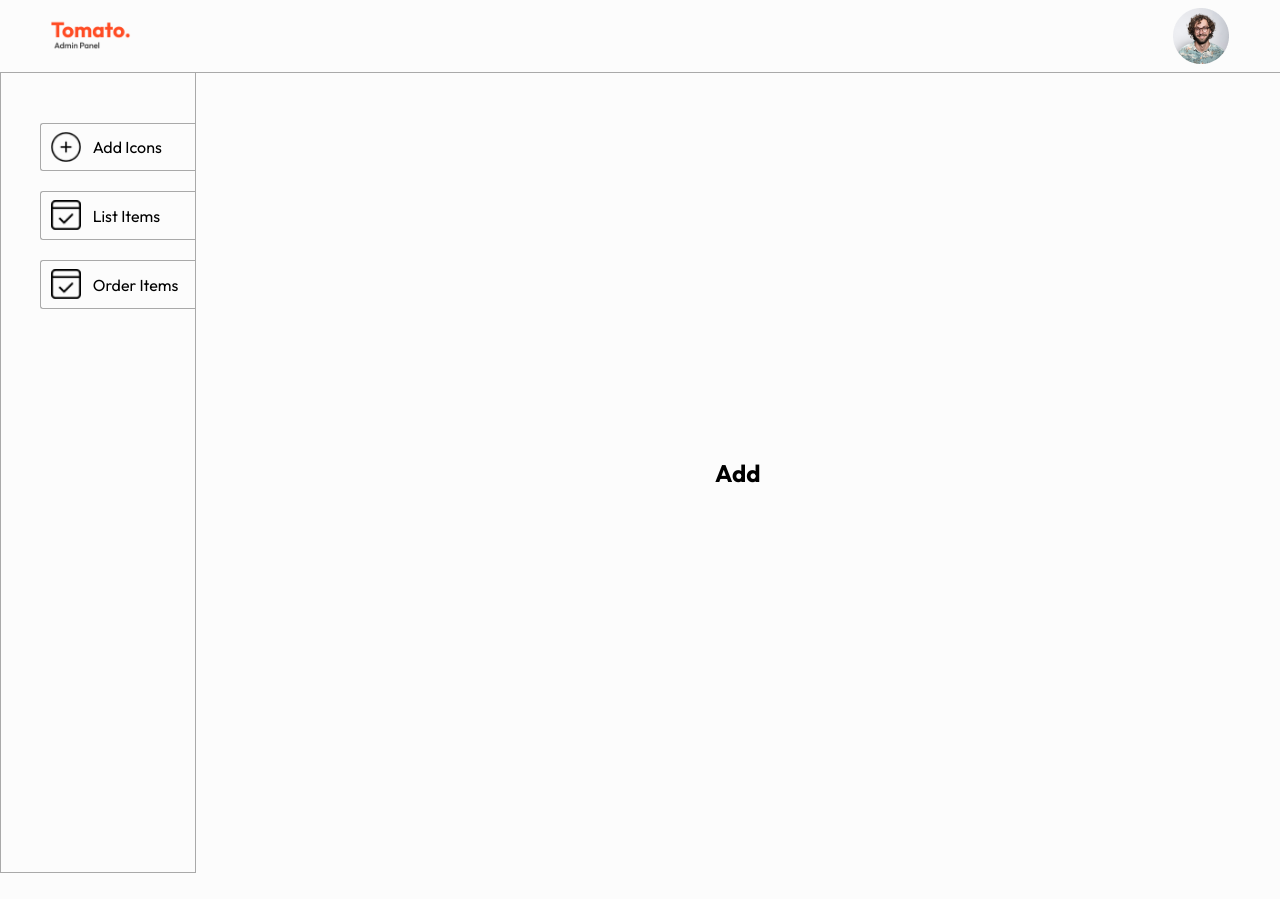
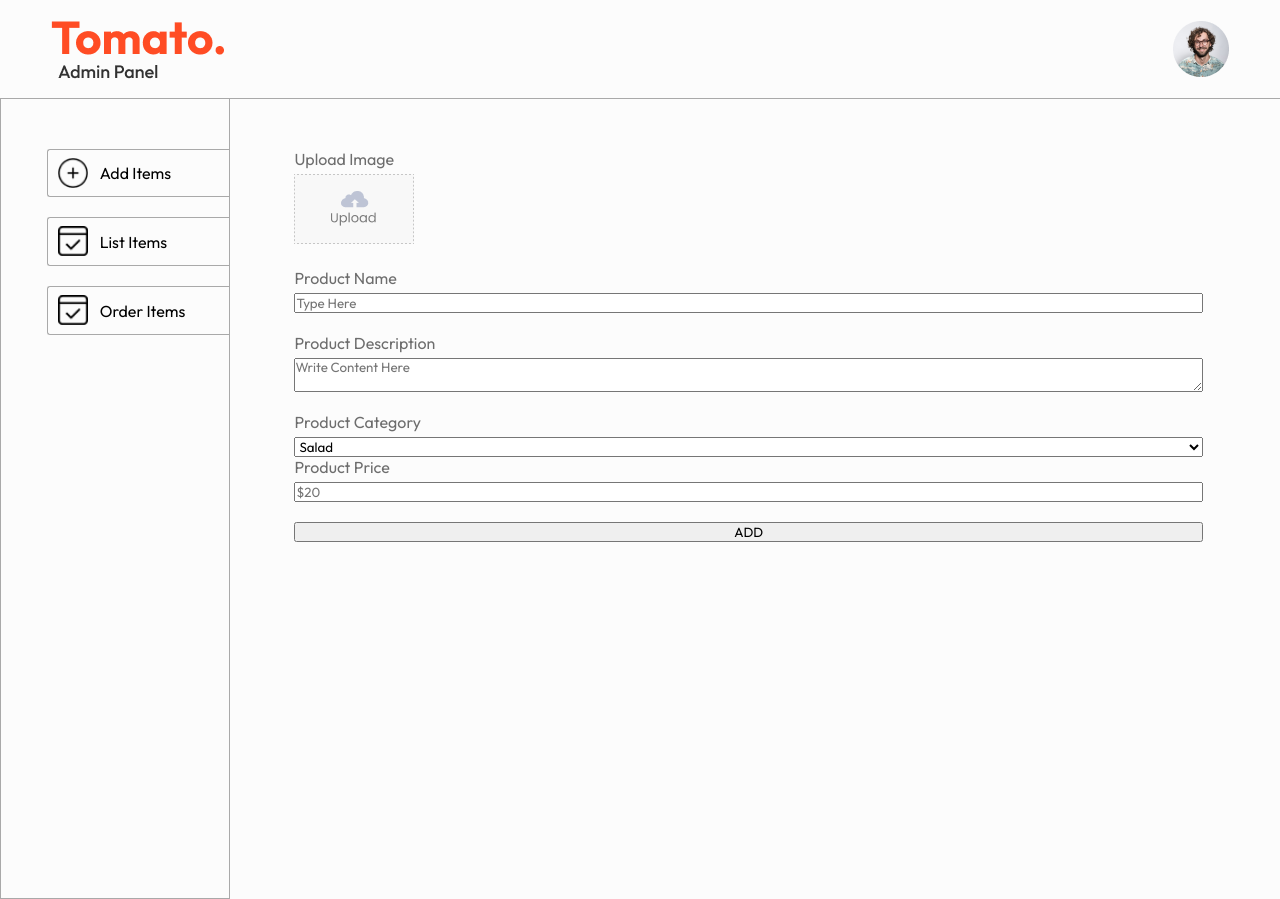
Before and after one commit to Aniket-Maity-22053660/Creating-An-E-commerce-Web-App, a React (Vite) app in the folder FoodNet/admin/vite-project/: page /add in a window 1280 px wide. Before the commit the page ends 873 px from the top, so only its background shows below. Built offline with nearby package versions, Linux system fonts and the light colour scheme; the HTML template or start-up script is replaced by a standard one; a web font is replaced by a local one.

Commit message:
Committed!

```diff
--- a/FoodNet/admin/vite-project/src/App.jsx
+++ b/FoodNet/admin/vite-project/src/App.jsx
@@ -16,7 +16,7 @@
     <hr />
     <div className='app-content'>
       <SideBar/>
-      <div style={{display:"flex",justifyContent:"center", width:"100vw",height:"100vh",  alignItems:"center"}}>
+      <div>
       <Routes>
         <Route path='/add' element={<Add />}/>
         <Route path='/list' element={<List />}/>
--- a/FoodNet/admin/vite-project/src/components/navbar/NavBar.css
+++ b/FoodNet/admin/vite-project/src/components/navbar/NavBar.css
@@ -4,7 +4,7 @@
     align-items:center;
     padding:8px 4%;
 }
-.navbar .logo{
+.navbar .logo img{
     width:max(10%, 80px);
 
 }
--- a/FoodNet/admin/vite-project/src/components/navbar/NavBar.jsx
+++ b/FoodNet/admin/vite-project/src/components/navbar/NavBar.jsx
@@ -7,7 +7,7 @@
     return(
         <div className='navbar'>
 
-            <Link to='/' className='logo'><img className='logo' src={assets.logo} alt='' /></Link>
+            <Link to='/'><img className='logo' src={assets.logo} alt='' /></Link>
             <img clasName='profile' src={assets.profile_image} alt="" />
         </div>
     )
--- a/FoodNet/admin/vite-project/src/components/sidebar/SideBar.css
+++ b/FoodNet/admin/vite-project/src/components/sidebar/SideBar.css
@@ -35,6 +35,7 @@
     align-items:center;
     gap:12px;
     border: 2px solid tomato;
+    background-color:#fff0ed;
     border-right:0;
     padding:8px 10px;
     border-radius:3px 0px 0px 3px;
--- a/FoodNet/admin/vite-project/src/components/sidebar/SideBar.jsx
+++ b/FoodNet/admin/vite-project/src/components/sidebar/SideBar.jsx
@@ -11,7 +11,7 @@
             <div className='sidebar-options'>
                 <NavLink to='/add' className={selected['add'] ? 'selected' : 'sidebar-option'} onClick={()=>setSelected((prev)=>(!prev['add'] ? {['list']:false,['order']:false, ['add'] : true} : {...prev, ['add'] : false}))}>
                     <img src={assets.add_icon} alt=''/>
-                    <p>Add Icons</p>
+                    <p>Add Items</p>
                 </NavLink>
                 <NavLink to='/list'className={selected['list'] ? 'selected' : 'sidebar-option'} onClick={()=>(setSelected((prev)=>(!prev['list'] ? {['order']:false,['add']:false, ['list'] : true} : {...prev, ['list']:false})))}>
                     <img src={assets.order_icon} alt=''/>
--- a/FoodNet/admin/vite-project/src/pages/Add/Add.css
+++ b/FoodNet/admin/vite-project/src/pages/Add/Add.css
@@ -0,0 +1,25 @@
+.add{
+    width:71vw;
+    margin-left:max(5vw, 25px);
+    margin-top:50px;
+    color:#6d6d6d;
+    font-size:16px;
+    border:1px solid blacki;
+}
+
+
+.add form{
+    border:1px solid blacki;
+    display:flex;
+    flex-direction:column;
+    gap:20px;
+}
+.flex-col{
+    display:flex;
+    flex-direction:column;
+    align-items:stretch;
+    gap:5px;
+}
+.add-img-upload img{
+    max-width:120px;
+}
--- a/FoodNet/admin/vite-project/src/pages/Add/Add.jsx
+++ b/FoodNet/admin/vite-project/src/pages/Add/Add.jsx
@@ -1,10 +1,49 @@
 import React from 'react'
+import { assets } from '../../assets/assets.js'
 import './Add.css'
 
 const Add = ()=>{
     return(
-        <div>
-            <h2>Add</h2>
+        <div className='add'>
+            <form >
+                <div className='add-img-upload flex-col'>
+                    <p>Upload Image</p>
+                    <label htmlFor='picture'>
+                        <img src={assets.upload_area} alt=''/>
+                    </label>
+                    <input type='file' id='picture' name='picture' hidden required/>
+                </div>
+                <div className='add-product-name flex-col'>
+                    <p>Product Name</p>
+                    <input type='text' name='name' placeholder='Type Here' />
+                </div>
+                <div className='add-product-description flex-col'>
+                    <p>Product Description</p>
+                    <textarea name='description' row='6' placeholder='Write Content Here' required>
+
+                    </textarea>
+                </div>
+                <div className='add-category-price'>
+                    <div className='add-category flex-col'>
+                        <p>Product Category</p>
+                        <select name='category'>
+                            <option value="Salad">Salad</option>
+                            <option value="Rolls">Rolls</option>
+                            <option value="Desserts">Desserts</option>
+                            <option value="Sandwich">Sandwich</option>
+                            <option value="Cake">Cake</option>
+                            <option value="Pure Veg">Pure Veg</option>
+                            <option value="Pasta">Pasta</option>
+                            <option value="Noodles">Noodles</option>
+                        </select>
+                    </div>
+                    <div className='add-price flex-col'>
+                        <p>Product Price</p>
+                        <input type='Number' name='price' placeholder='$20' />
+                    </div>
+                </div>
+                <button type='submit' className='add-button flex-col'>ADD</button>
+            </form>
         </div>
     )
 }
```
Also changed, not shown: FoodNet/admin/vite-project/src/index.css (line endings or trailing spaces).
